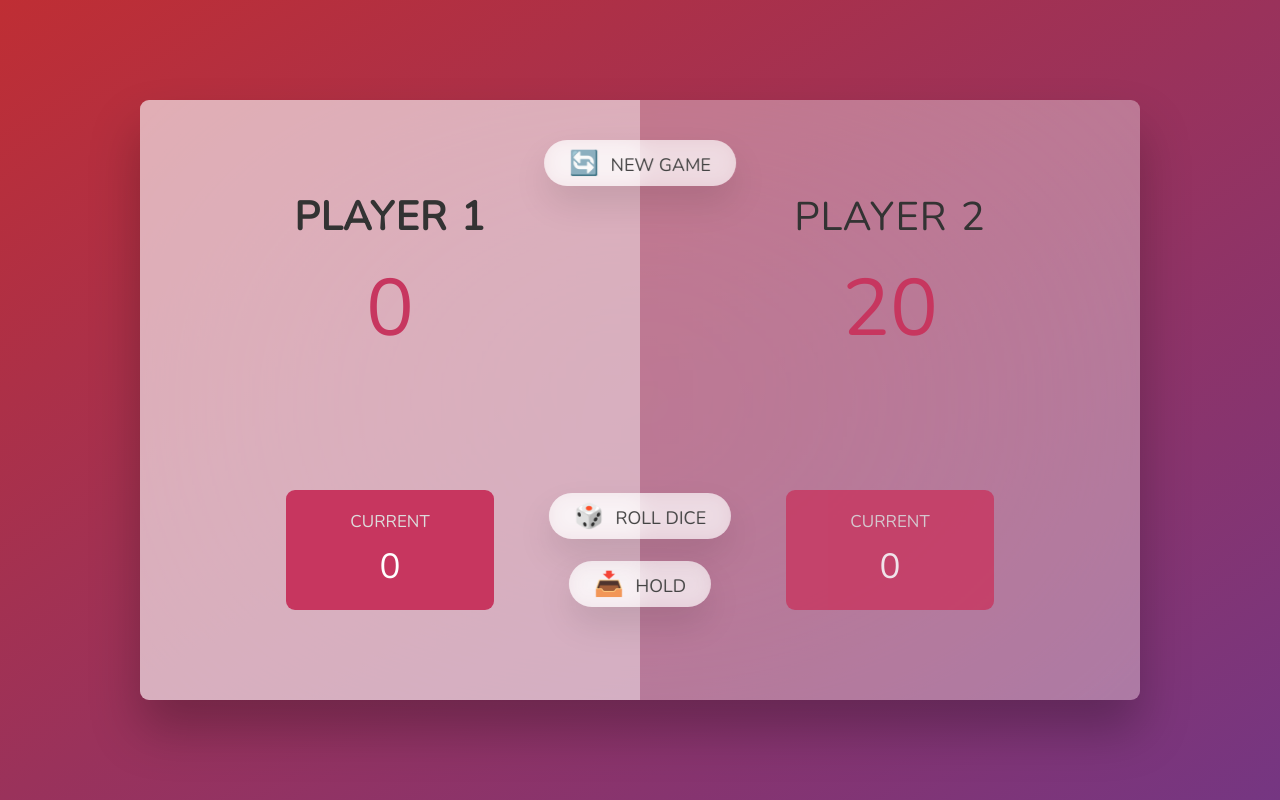
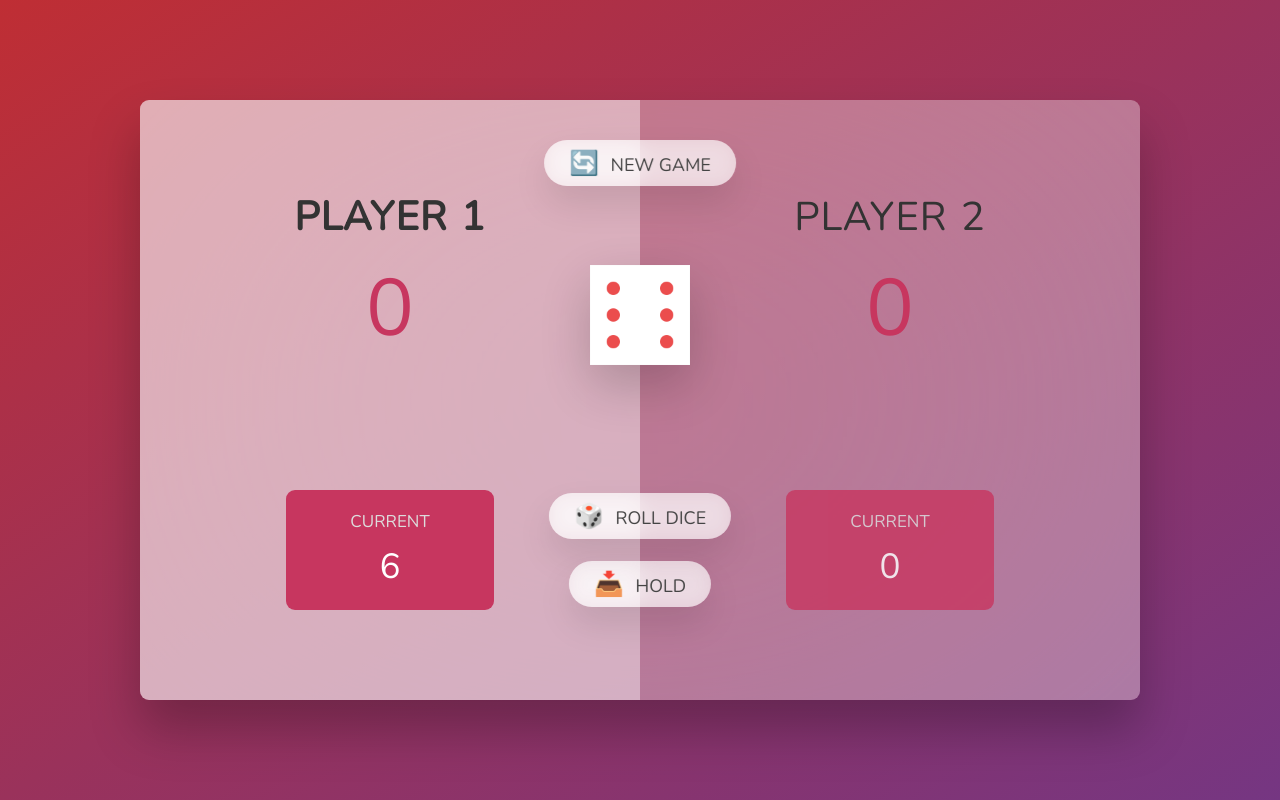
Before and after one commit to EmployedRanger/advanced-client-side-01, a plain HTML site: page 07-Pig-Game/starter/index.html in a window 1280 px wide. Both pictures are taken after a click on the button "🎲 ROLL DICE". Drawn offline with nearby package versions, Linux system fonts and the light colour scheme.

Commit message:
Added dice rolling

```diff
--- a/07-Pig-Game/starter/index.html
+++ b/07-Pig-Game/starter/index.html
@@ -19,7 +19,7 @@
       </section>
       <section class="player player--1">
         <h2 class="name" id="name--1">Player 2</h2>
-        <p class="score" id="score--1">20</p>
+        <p class="score" id="score--1">0</p>
         <div class="current">
           <p class="current-label">Current</p>
           <p class="current-score" id="current--1">0</p>
--- a/07-Pig-Game/starter/script.js
+++ b/07-Pig-Game/starter/script.js
@@ -3,5 +3,39 @@
 const score0Element = document.querySelector('#score--0');
 const score1Element = document.getElementById('score--1');
 const diceElement = document.querySelector('.dice');
+const btnNew = document.querySelector('.btn--new');
+const btnRoll = document.querySelector('.btn--roll');
+const btnHold = document.querySelector('.btn--hold');
+const current0Element = document.getElementById('current--0');
+const current1Element = document.getElementById('current--1');
+const player0Element = document.querySelector('.player--0')
+const player1Element = document.querySelector('.player--1')
 
+// Starting conditions
+score0Element.textContent = 0;
+score1Element.textContent = 0;
 diceElement.classList.add('hidden');
+
+const scores = [0, 0];
+let activePlayer = 0;
+let currentScore = 0;
+
+// Rolling dice functionality
+btnRoll.addEventListener('click', function () {
+    const dice = Math.floor(Math.random() * 6) + 1;
+    diceElement.classList.remove('hidden');
+    diceElement.src = `dice-${dice}.png`;
+    console.log(dice);
+
+    if (dice !== 1) {
+        // Add dice to current score
+        currentScore += dice;
+        document.getElementById(`current--${activePlayer}`).textContent = currentScore;
+    } else {
+        // Switch to next player
+        document.getElementById(`current--${activePlayer}`).textContent = 0;
+
+        activePlayer = activePlayer === 0 ? 1: 0;
+        currentScore = 0;
+    }
+});
```
